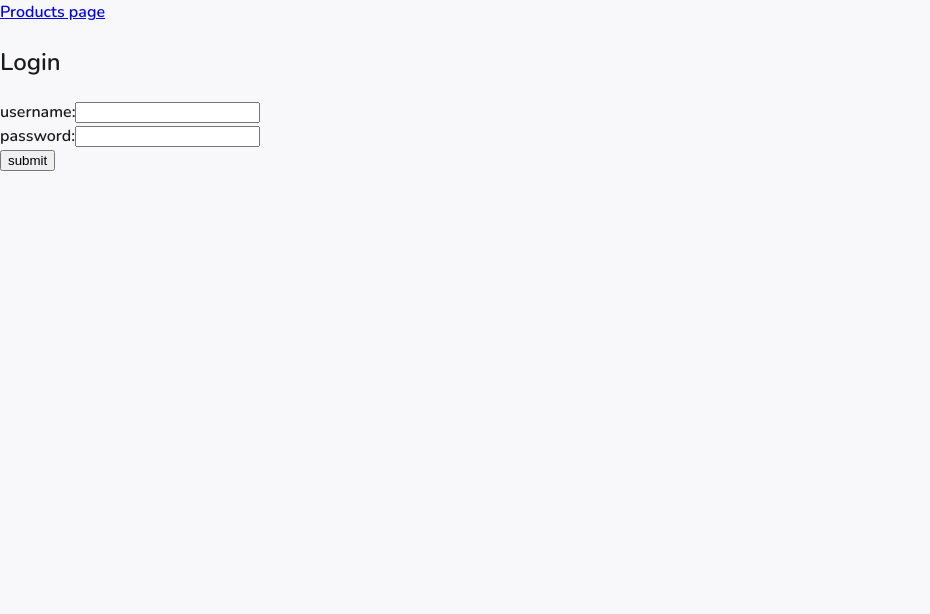
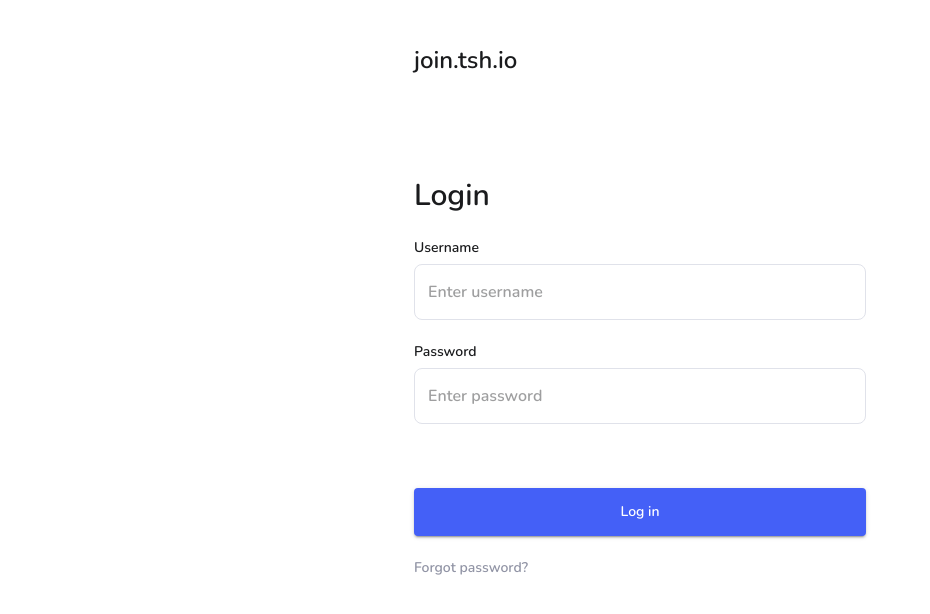
Before and after one commit to tomasz8w/interview-project, a React (Create React App) app: page /login in a window 1280 px wide. Shown: the top 614 px of the page, without its empty margins (0-930 px from the left). Built offline with nearby package versions, Linux system fonts and the light colour scheme.

Commit message:
Login page mockup init

```diff
--- a/src/app/login/Login.tsx
+++ b/src/app/login/Login.tsx
@@ -1,28 +1,70 @@
-import React from 'react';
-import { Link } from 'react-router-dom';
+import React from "react";
 
-import { AppRoute } from 'routing/AppRoute.enum';
+import { Box, Button, ButtonBase, TextField, Typography } from "@mui/material";
+import { Link } from "react-router-dom";
+
+import { AppRoute } from "routing/AppRoute.enum";
 
 export const Login = () => {
   return (
-    <>
-      <Link to={AppRoute.Home}>Products page</Link>
-      <h2>Login</h2>
-      <form>
-        <div>
-          <label>
-            username:
-            <input name="username" />
-          </label>
-        </div>
-        <div>
-          <label>
-            password:
-            <input name="password" type="password" />
-          </label>
-        </div>
-        <button type="submit">submit</button>
-      </form>
-    </>
+    <Box
+      sx={{
+        display: "flex",
+        backgroundColor: "background.paper",
+        justifyContent: "center",
+        height: "100vh",
+      }}
+    >
+      <Box
+        sx={{
+          display: "flex",
+          flexDirection: "column",
+          flex: 1,
+          maxWidth: "500px",
+          px: 3,
+          py: 5,
+        }}
+      >
+        <ButtonBase
+          component={Link}
+          to={AppRoute.Home}
+          sx={{ justifyContent: "left" }}
+        >
+          <Typography variant="h2">join.tsh.io</Typography>
+        </ButtonBase>
+        <Box
+          component="form"
+          sx={{ display: "flex", flexDirection: "column", gap: 2, mt: "12vh" }}
+        >
+          <Typography variant="h1">Login</Typography>
+          <Box>
+            <Typography sx={{ py: 1 }} variant="body2">
+              Username
+            </Typography>
+            <TextField fullWidth placeholder="Enter username" id="username" />
+          </Box>
+          <Box>
+            <Typography sx={{ py: 1 }} variant="body2">
+              Password
+            </Typography>
+            <TextField
+              fullWidth
+              placeholder="Enter password"
+              id="password"
+              type="password"
+            />
+          </Box>
+          <Button
+            sx={{ mt: 6, mb: 1 }}
+            variant="contained"
+            size="large"
+            fullWidth
+          >
+            Log in
+          </Button>
+          <Typography variant="caption">Forgot password?</Typography>
+        </Box>
+      </Box>
+    </Box>
   );
 };
```
